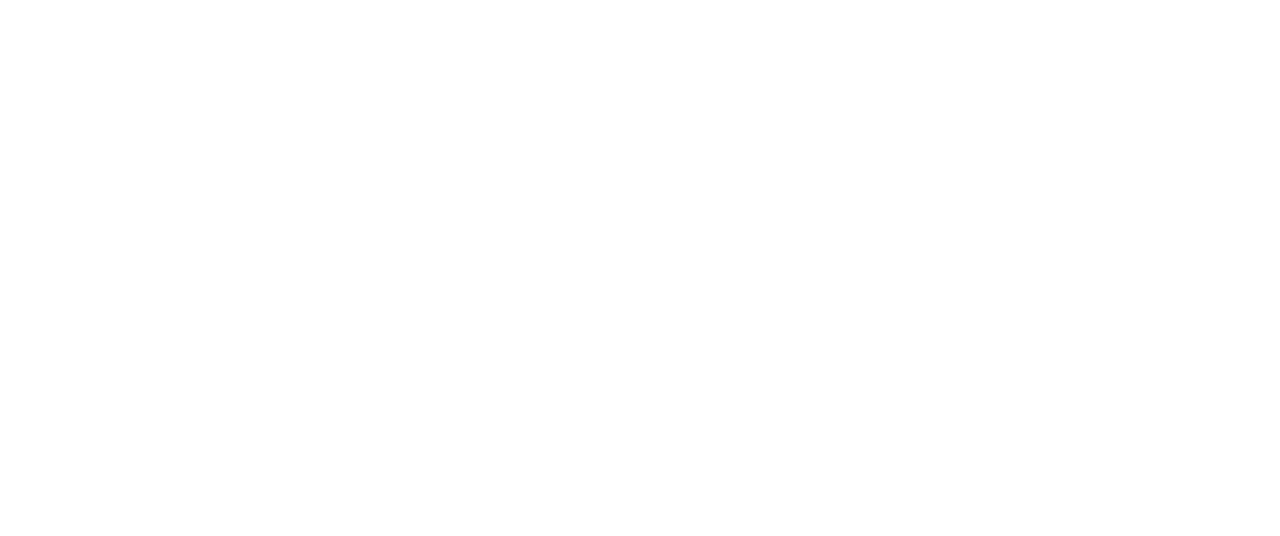
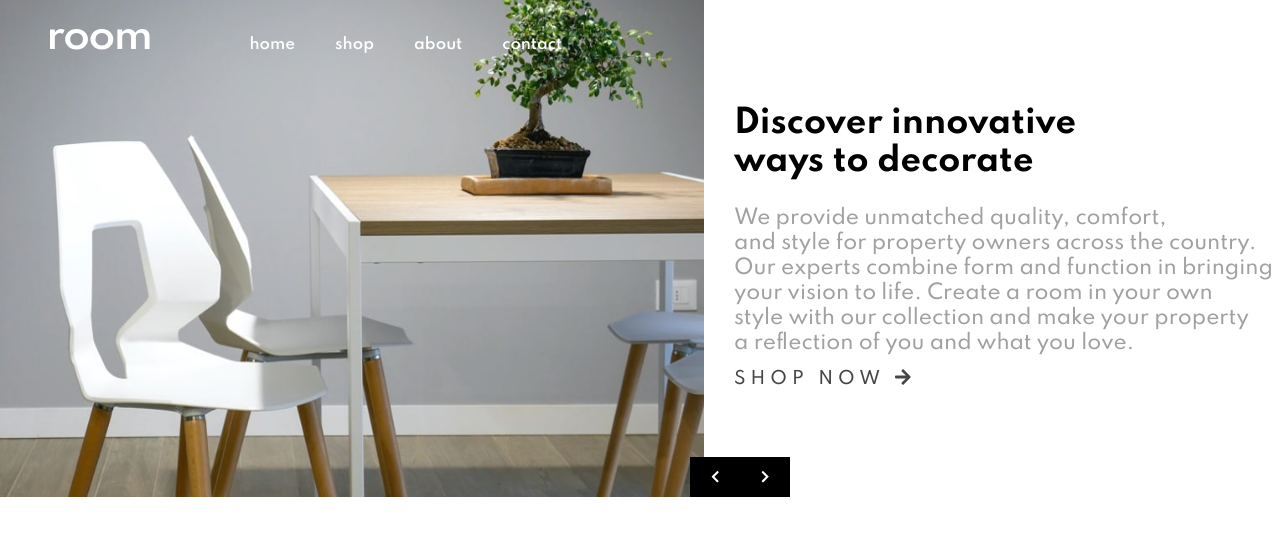
Before and after one commit to Barkty/room-homepage, a React (Create React App) app: page / in a window 1280 px wide. Shown: the top 536 px of the page. Built offline with nearby package versions, Linux system fonts and the light colour scheme.

Commit message:
update carousel

```diff
--- /dev/null
+++ b/src/components/carousel/Carousel.jsx
@@ -0,0 +1,60 @@
+import { FontAwesomeIcon } from '@fortawesome/react-fontawesome';
+import { Children, cloneElement, useEffect, useState } from 'react';
+import styles from './Carousel.module.css';
+
+export const CarouselItem = ({ children, width}) => {
+    return (
+        <div className={styles.carousel__item} style={{ width: width}}>
+            {children}
+        </div>
+    )
+}
+
+const Carousel = ({ children}) => {
+    const [activeIndex, setActiveIndex] = useState(0);
+    const updateIndex = (newIndex) => {
+        if (newIndex < 0) {
+            newIndex = Children.count(children) - 1;
+        } else if (newIndex >= Children.count(children)) {
+            newIndex = 0;
+        }
+
+        setActiveIndex(newIndex);
+    }
+
+    // useEffect(() => {
+    //     const interval = setInterval(() => {
+    //         updateIndex(activeIndex + 1);
+    //     }, 1000);
+
+    //     return () => {
+    //         if (interval) {
+    //             clearInterval(interval);
+    //         }
+    //     }
+    // });
+
+    return (
+        <div className={styles.carousel}>
+            <div className={styles.carousel__inner} style={{ transform: `translateX(-${activeIndex * 100}%)` }}>
+                {Children.map(children, (child, index) => {
+                    return cloneElement(child, { width: '100%' })
+                })}
+            </div>
+            <div className={styles.carousel__indicators}>
+                <button onClick={() => {
+                    updateIndex(activeIndex - 1);
+                }}>
+                    <FontAwesomeIcon icon={['fas', 'chevron-left']}/>
+                </button>
+                <button onClick={() => {
+                    updateIndex(activeIndex + 1);
+                }}>
+                    <FontAwesomeIcon icon={['fas', 'chevron-right']}/>
+                </button>
+            </div>
+        </div>
+    )
+}
+
+export default Carousel;
--- /dev/null
+++ b/src/components/carousel/Carousel.module.css
@@ -0,0 +1,35 @@
+.carousel {
+    overflow: hidden;
+    height: 500px;
+    padding: 0;
+    margin: 0;
+}
+.carousel__inner {
+    white-space: nowrap;
+    transition: transform 0.3s;
+    height: inherit;
+}
+.carousel__item {
+    display: inline-flex;
+    align-items: center;
+    justify-content: center;
+    height: 500px;
+    color: #000;
+}
+.carousel__indicators {
+    position: relative;
+    top: -43px;
+    left: 100px;
+    display: flex;
+    justify-content: center;
+}
+.carousel__indicators > button {
+    width: 50px;
+    height: 40px;
+    cursor: pointer;
+    border: none;
+    outline: none;
+    background-color: hsl(0, 0%, 0%);
+    color: hsl(0, 0%, 100%);
+    z-index: 2;
+}
--- a/src/page/home/Home.jsx
+++ b/src/page/home/Home.jsx
@@ -1,49 +1,56 @@
 import styles from './Home.module.css'
-import { CarouselProvider, Slider, Slide, ButtonBack, ButtonNext } from 'pure-react-carousel';
-import 'pure-react-carousel/dist/react-carousel.es.css';
+//import { CarouselProvider, Slider, Slide, ButtonBack, ButtonNext } from 'pure-react-carousel';
+//import 'pure-react-carousel/dist/react-carousel.es.css';
 import hero from '../../components/images/desktop-image-hero-1.jpg'
+import heroImg from '../../components/images/desktop-image-hero-2.jpg'
 import Navbar from '../../components/navbar/Navbar';
 import { Link } from 'react-router-dom';
+import Carousel, { CarouselItem } from '../../components/carousel/Carousel';
+import { FontAwesomeIcon } from '@fortawesome/react-fontawesome';
 
 const Home = () => {
 
     return (
         <div className={styles.home__wrapper}>
             <Navbar />
-            <CarouselProvider totalSlides={3} naturalSlideHeight={35} naturalSlideWidth={100} className={styles.carousel__provider}>
-                <Slider>
-                    <Slide index={0} className={styles.slide__item}>
-                        <div className={styles.slide__parent}>
-                            <div className={styles.slide__child1}>
-                                <img src={hero} alt='Hero' className={styles.slide__img}/>
-                            </div>
-                            {/* <div className={styles.slide__child}>
-                                <div className={styles.container}>
-                                    <h2 className={styles.container__title}>Discover innovative ways to decorate</h2>
-                                    <p>We provide unmatched quality, comfort, and style for property owners across the country. Our experts combine form and function in bringing your vision to life. Create a room in your own style with our collection and make your property a reflection of you and what you love.</p>
-                                    <p className={styles.container__shop}><Link to='/shop'>Shop now</Link></p>
-                                </div>
-                            </div> */}
+            <Carousel>
+                <CarouselItem>
+                    <div className={styles.home__item}>
+                        <div className={styles.carousel__child}>
+                            <img src={hero} alt='Design' className={styles.carousel__image}/>
                         </div>
-                    </Slide>
-                    <Slide index={1}>
-                        <div className={styles.slide__parent}>
-                            <div className={styles.slide__child}>
-                                <img src={hero} alt='Hero' className={styles.slide__img}/>
-                            </div>
-                            <div className={styles.slide__child}></div>
+                        <div className={styles.carousel__notes}>
+                            <h2 className={styles.item__title}>Discover innovative<br/>ways to decorate</h2>
+                            <p className={styles.item__text}>We provide unmatched quality, comfort, <br/>and style for property owners across the country.<br/> Our experts combine form and function in bringing <br/>your vision to life. Create a room in your own <br/>style with our collection and make your property<br/> a reflection of you and what you love.</p>
+                            <p className={styles.item__link}><Link to='/'>Shop now <FontAwesomeIcon icon={['fas', 'arrow-right']} className={styles.right}/></Link></p>
                         </div>
-                    </Slide>
-                    <Slide index={2}>
-                        <div className={styles.slide__parent}>
-                            <div className={styles.slide__child}>
-                                <img src={hero} alt='Hero' className={styles.slide__img}/>
-                            </div>
-                            <div className={styles.slide__child}></div>
+                    </div>
+                </CarouselItem>
+                <CarouselItem>
+                    <div className={styles.home__item}>
+                        <div className={styles.carousel__child}>
+                            <img src={heroImg} alt='Design' className={styles.carousel__image}/>
                         </div>
-                    </Slide>
-                </Slider>
-            </CarouselProvider>
+                        <div className={styles.carousel__notes}>
+                            <h2 className={styles.item__title}>We are available<br/> all across the globe</h2>
+                            <p className={styles.item__text}>With stores all over the world, it's easy <br/>for you to find furniture for your home or <br/>place of business. Locally, we’re in most major <br/>cities throughout the country. Find the branch <br/>nearest you using our store locator. <br/>Any questions? Don't hesitate to contact us today.</p>
+                            <p className={styles.item__link}><Link to='/'>Shop now <FontAwesomeIcon icon={['fas', 'arrow-right']} className={styles.right}/></Link></p>
+                        </div>
+                    </div>
+                </CarouselItem>
+                <CarouselItem>
+                    <div className={styles.home__item}>
+                        <div className={styles.carousel__child}>
+                            <img src={hero} alt='Design' className={styles.carousel__image}/>
+                        </div>
+                        <div className={styles.carousel__notes}>
+                            <h2 className={styles.item__title}>Discover innovative<br/>ways to decorate</h2>
+                            <p className={styles.item__text}>We provide unmatched quality, comfort, <br/>and style for property owners across the country.<br/> Our experts combine form and function in bringing <br/>your vision to life. Create a room in your own <br/>style with our collection and make your property<br/> a reflection of you and what you love.</p>
+                            <p className={styles.item__link}><Link to='/'>Shop now <FontAwesomeIcon icon={['fas', 'arrow-right']} className={styles.right}/></Link></p>
+                        </div>
+                    </div>
+                </CarouselItem>
+            </Carousel>
         </div>
     )
 }
--- a/src/page/home/Home.module.css
+++ b/src/page/home/Home.module.css
@@ -5,39 +5,67 @@
     top: 0;
     left: 0; */
 }
-.carousel__provider {
+.home__item {
+    display: flex;
+    flex-direction: column;
+    justify-content: center;
+    width: 100%;
+    height: 500px;
     position: relative;
-    top: -90px;
-    left: 0;
+    top: 230px;
 }
-.slide__item {
+.carousel__child {
+    width: 55%;
+    height: 500px;
+    position: relative;
+    top: -40px;
+}
+.carousel__image {
     width: 100%;
+    height: inherit;
+    /* object-fit: contain; */
 }
-.slide__parent {
-    display: flex;
-    flex-direction: row;
-    align-items: center;
-    justify-content: center;
-    /* width: 100%;
-    height: 100vh; */
+.carousel__notes {
+    max-width: 45%;
+    height: inherit;
+    box-sizing: border-box;
+    /* float: right; */
     position: relative;
-    top: -30px;
+    top: -460px;
+    right: -55%;
+    padding-left: 30px;
+    padding-bottom: 55px;
 }
-.slide__child1 {
-    width: 60%;
-    height: 1800px;
-    position: relative;
-    left: -335px;
+.item__title {
+    color: hsl(0, 0%, 0%);
+    font-family: 'Spartan';
+    font-weight: 700;
+    font-size: 32px;
+    text-align: justify;
+    width: 70%;
 }
-.slide__child {
-    width: 40%;
-    height: 1800px;
-    position: relative;
-    right: -135px;
-    background-color: hsl(0, 0%, 100%);
+.item__text {
+    color: hsl(0, 0%, 63%);
+    font-family: 'Spartan';
+    font-size: 20px;
+    font-weight: 500;
+    text-align: justify;
+    line-height: 25px;
+    width: 70%;
 }
-.slide__img {
-    width: 100%;
-    height: 100%;
-    object-fit: contain;
+.item__link {
+    font-family: 'Spartan';
+    font-size: 17px;
+    font-weight: 500;
+    text-align: justify;
+    line-height: 25px;
+    text-transform: uppercase;
+    margin-top: -10px;
 }
+.item__link a {
+    color: hsl(0, 0%, 27%);
+    letter-spacing: 5px;
+}
+.right {
+    font-size: 18px;
+}
```
